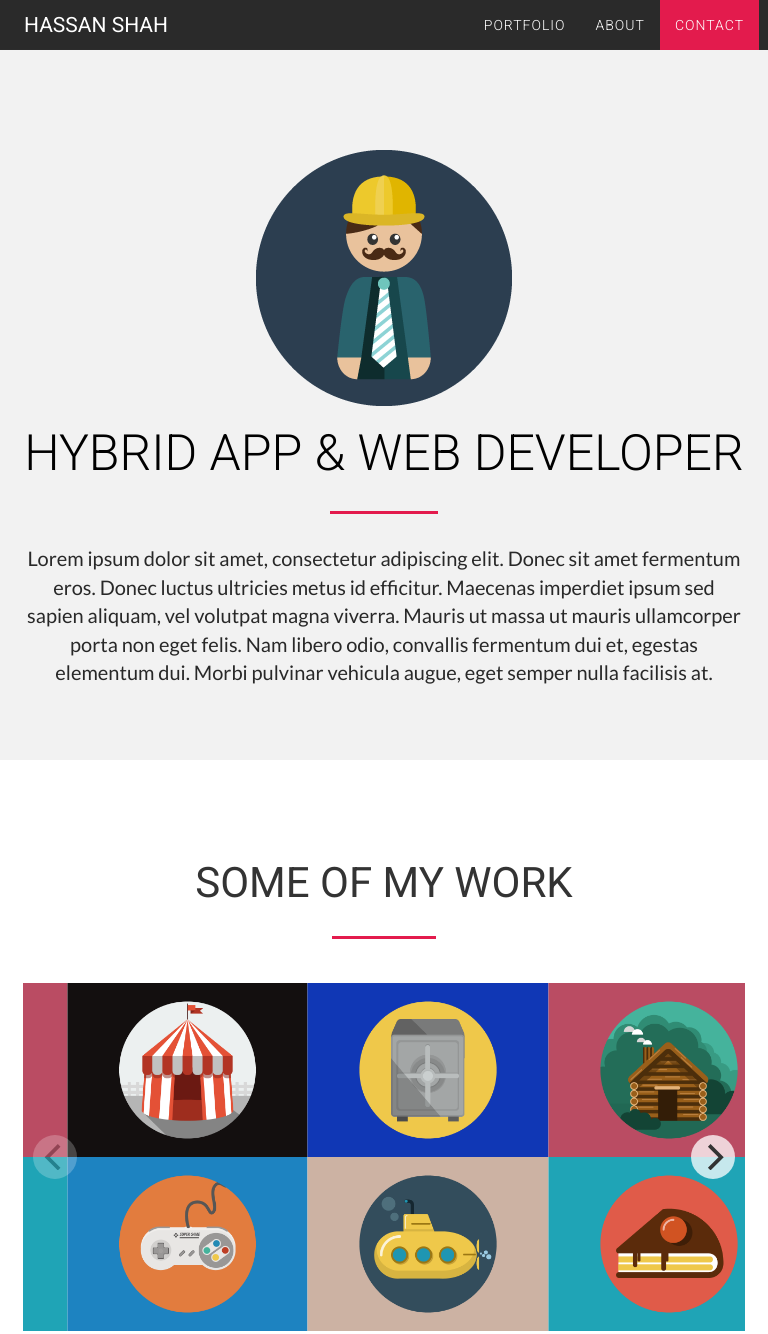
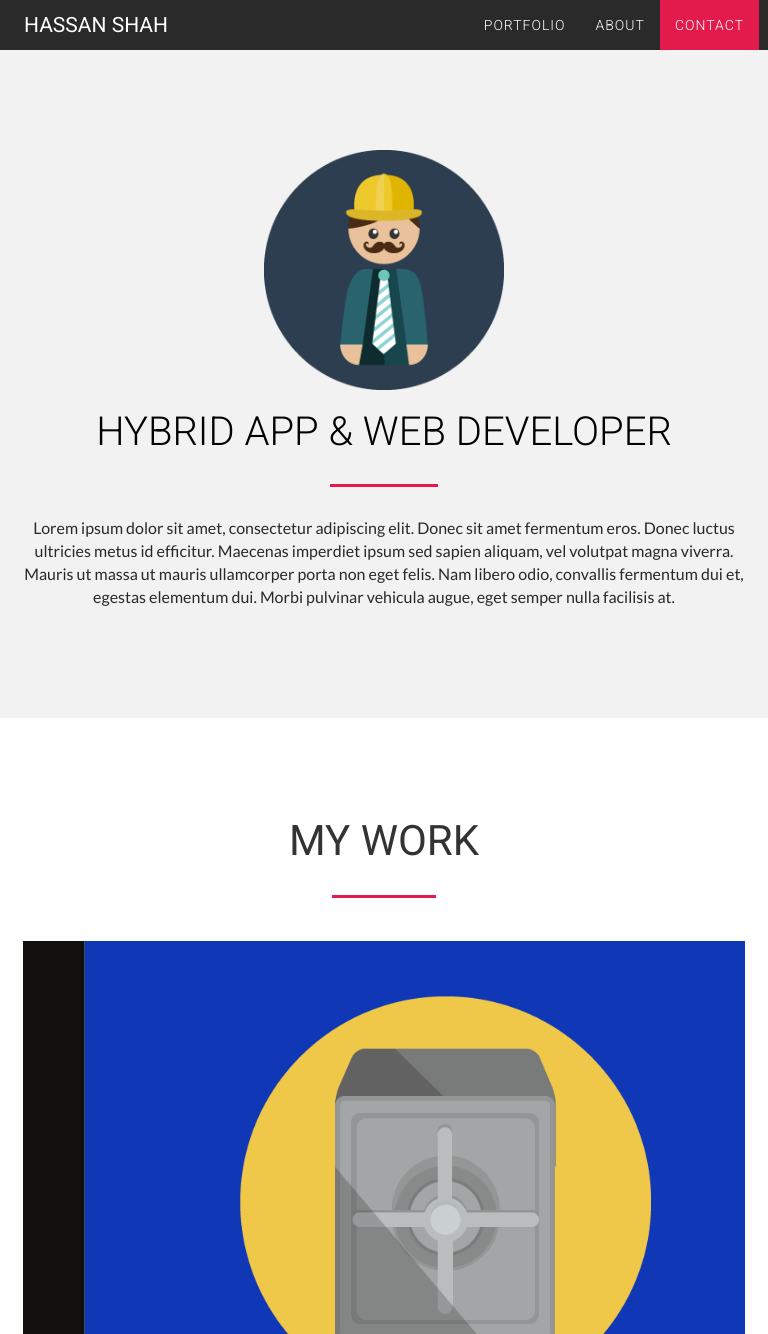
Before and after one commit to hassanthegooner/hassanthegooner.github.io, a website: page index.html in a window 768 px wide. Shown: the top 1334 px of the page. Drawn offline with nearby package versions, Linux system fonts and the light colour scheme.

Commit message:
Made header and carousel resposnive

```diff
--- a/css/freelancer.css
+++ b/css/freelancer.css
@@ -615,13 +615,6 @@ header {
     height: 95vh;
 }
 
-@media (min-width: 768px) {
-    header .container {
-        padding-top: 150px;
-        padding-bottom: 100px;
-    }
-}
-
 header .intro-text .skills {
     font-size: 2rem;
     color: #282828
@@ -683,3 +676,54 @@ footer .footer-above {
 footer .footer-below {
     background-color: #191919;
 }
+
+
+/* Small devices (tablets, 768px and up) */
+
+@media (min-width: 768px) {
+    header .container {
+        padding-top: 150px;
+        padding-bottom: 100px;
+    }
+}
+
+
+/* Medium devices (desktops, 992px and up) */
+
+@media (min-width: 992px) {}
+
+
+/* Large devices (large desktops, 1200px and up) */
+
+@media (min-width: 1200px) {}
+
+
+/* Phone */
+
+@media (max-width: 768px) {
+    h2.occupation {
+        font-size: 4rem;
+    }
+    header {
+        height: auto;
+    }
+    header img.img-responsive {
+        height: 30vh;
+    }
+    header .intro-text .skills {
+        font-size: 1.6rem;
+    }
+    .carousel-cell {
+        width: 100%;
+    }
+}
+
+
+/* Tablet */
+
+@media (max-width: 992px) {}
+
+
+/* Laptop */
+
+@media (max-width: 1200px) {}
--- a/index.html
+++ b/index.html
@@ -91,7 +91,7 @@
         <div class="container-fluid">
             <div class="row">
                 <div class="col-lg-12 text-center">
-                    <h2>Some of my Work</h2>
+                    <h2>My Work</h2>
                     <!--<hr class="star-primary">-->
                     <div class="colored-line"></div>
                     <!--<p>Check out some of my latest work</p>-->
```
